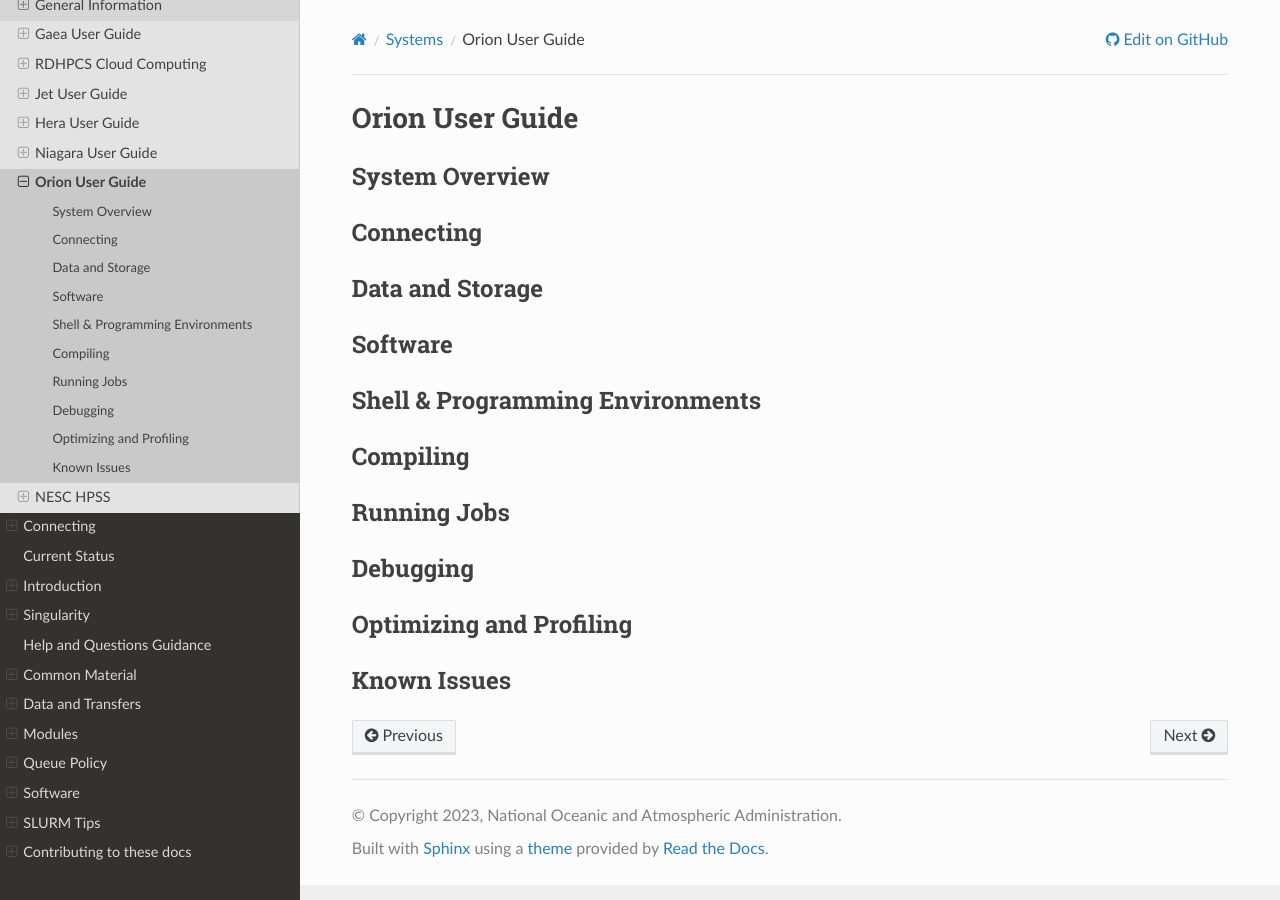
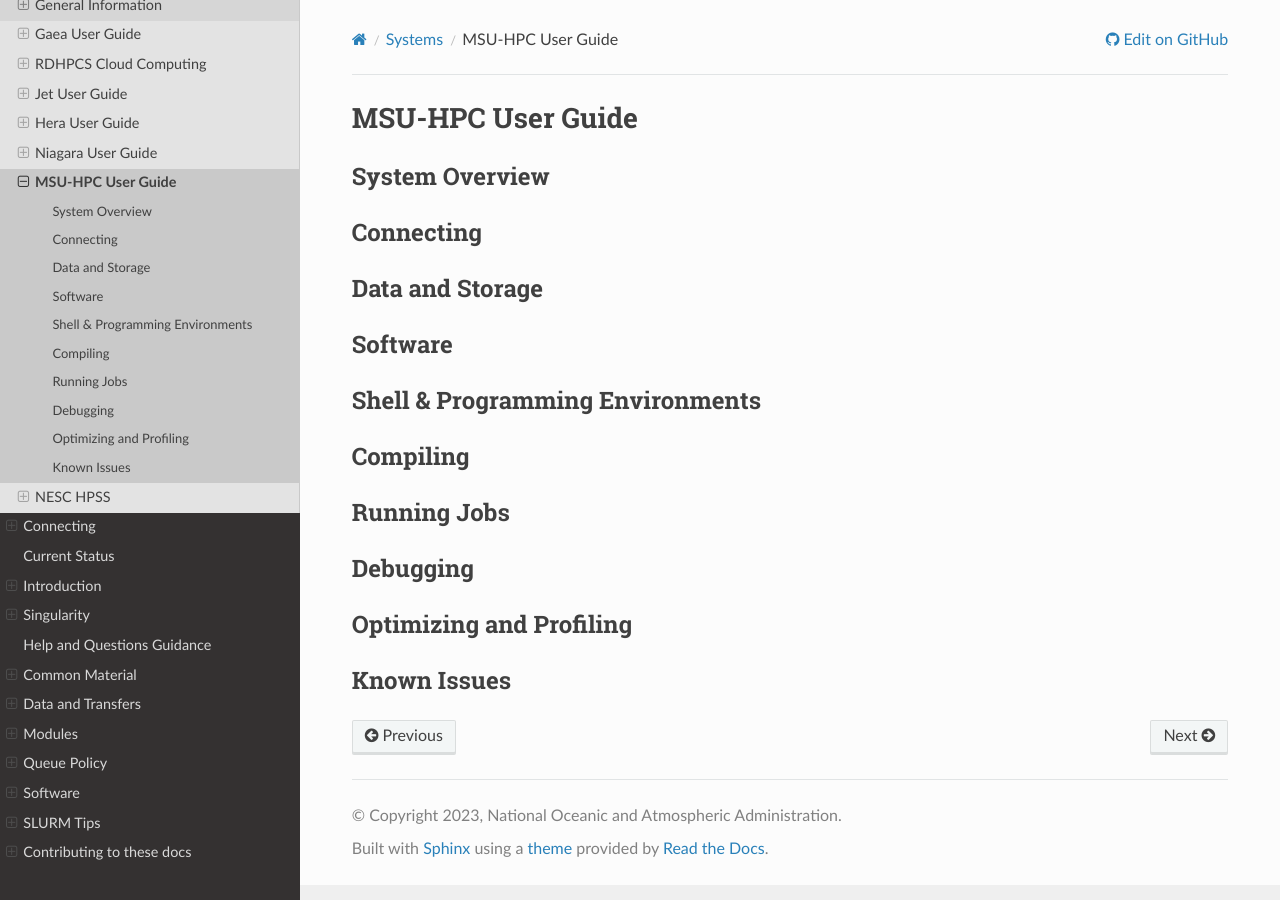
Before and after one commit to NOAA-RDHPCS/noaa-rdhpcs.github.io, a Sphinx documentation site: the page built from source/systems/MSU-HPC_user_guide.rst, in a window 1280 px wide. Built offline with Sphinx 7.4.7 and the Read the Docs theme 2.0.0, drawn with Linux system fonts in a browser that asks for light colours; pages that are not in the unit, such as notebooks, are missing from menus.

Commit message:
orion/MSU

```diff
--- a/source/systems/orion_user_guide.rst
+++ b/source/systems/MSU-HPC_user_guide.rst
@@ -1,7 +1,7 @@
-.. _orion-user-guide:
+.. _MSU-HPC-user-guide:
 
 ****************
-Orion User Guide
+MSU-HPC User Guide
 ****************
 
 .. _orion-system-overview:
--- a/source/systems/index.rst
+++ b/source/systems/index.rst
@@ -12,5 +12,5 @@ Systems
    hera_user_guide.rst
    niagara_user_guide.rst
    using_the_HSMS_HPSS.rst
-   orion_user_guide.rst
+   MSU-HPC_user_guide.rst
    HPSS.rst
```
